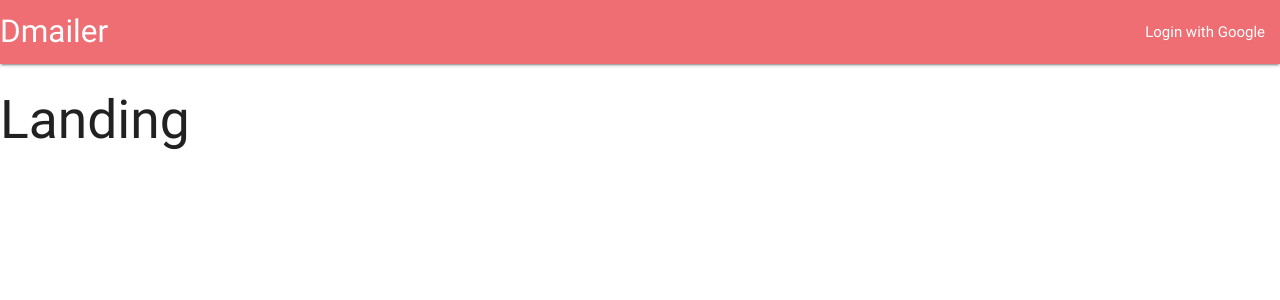
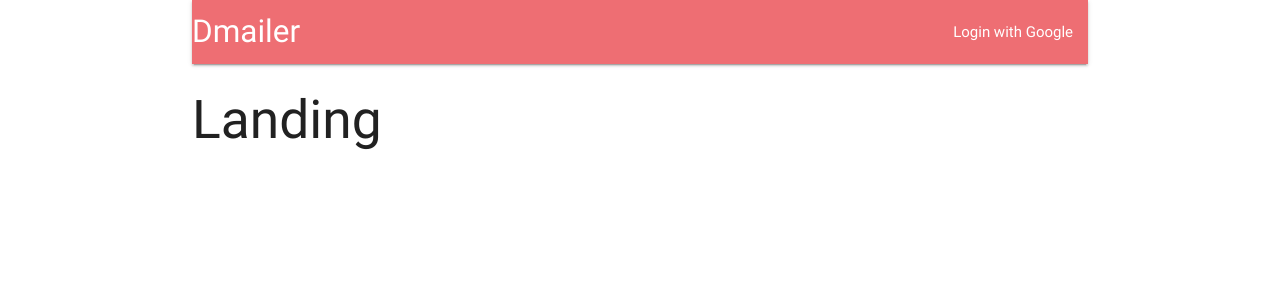
Before and after one commit to paradolfino/react_mern, a React (Create React App) app in the folder client/: page / in a window 1280 px wide. Shown: the top 300 px of the page. Built offline with nearby package versions, Linux system fonts and the light colour scheme.

Commit message:
commit 9 to pool[rapid-shining-mountains-q5e443] at 14:28 - 31/12/2017

```diff
--- a/client/src/components/App.js
+++ b/client/src/components/App.js
@@ -8,7 +8,7 @@ const Landing = () => <h2>Landing</h2>;
 
 const App = () => {
     return (
-        <div>
+        <div className="container">
             <BrowserRouter>
                 <div>
                     <Header />
```
